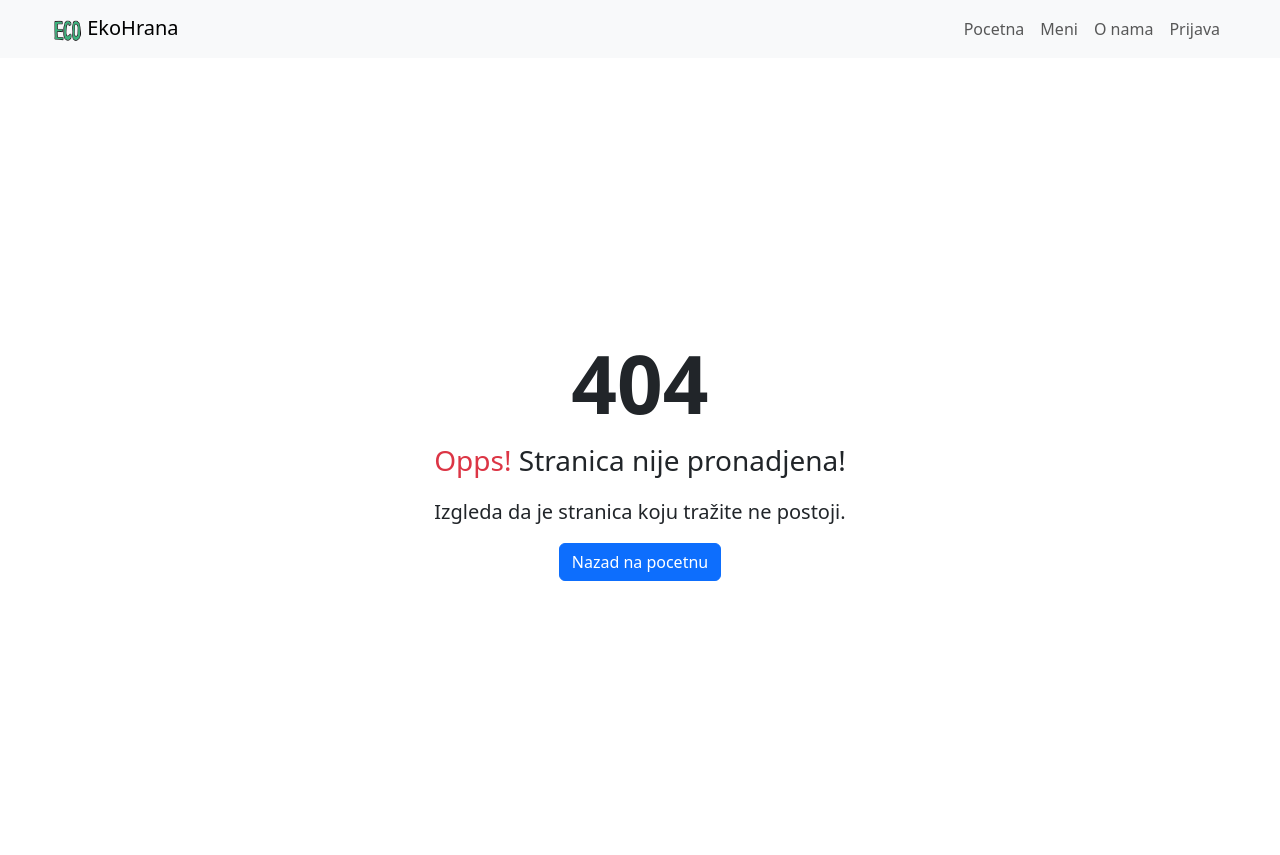
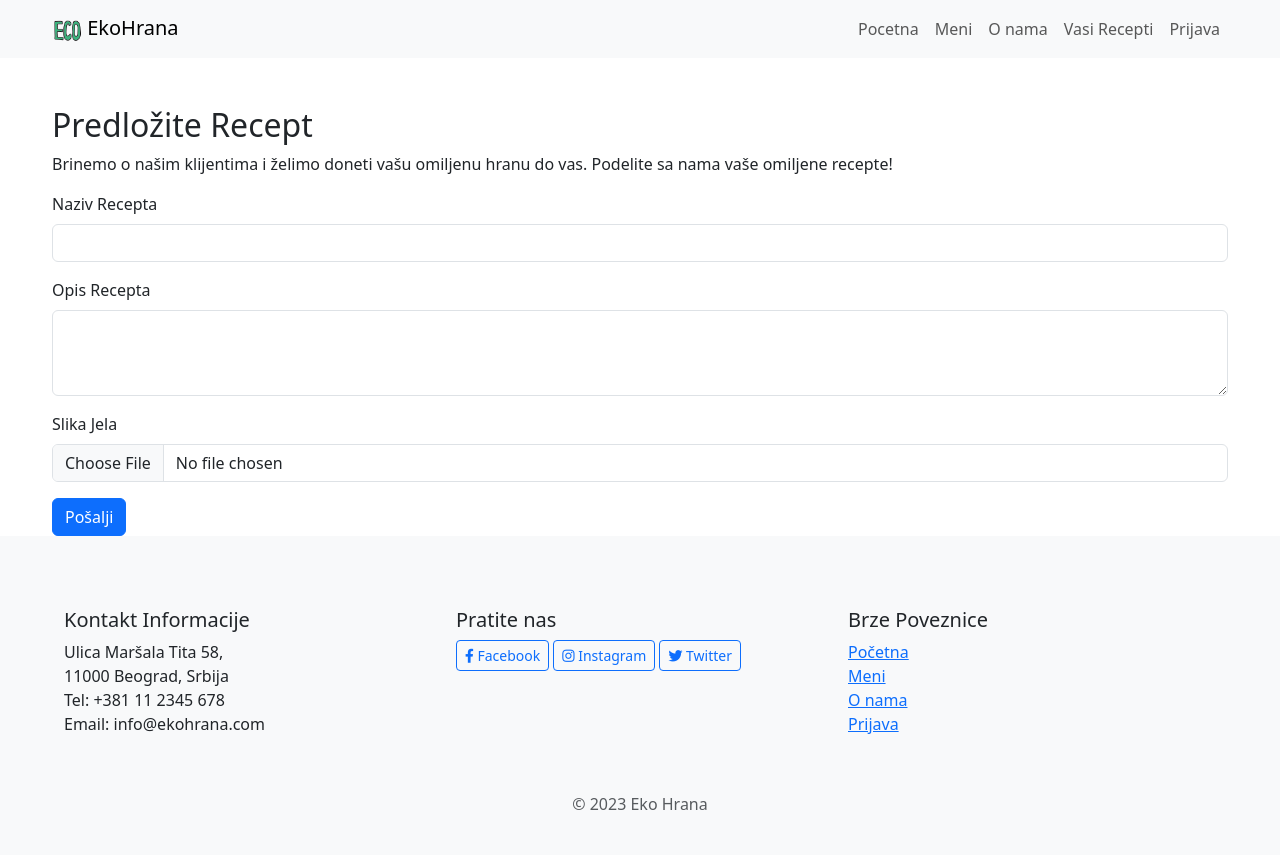
Before and after one commit to Nikola-Milovic/soft-uprav-projekta, a PHP site: page /predlozi in a window 1280 px wide. Shown: the top 855 px of the page. After the commit the page ends 810 px from the top, so only its background shows below. Run offline with PHP 8.4, Linux system fonts and the light colour scheme; data that the repository does not hold is empty.

Commit message:
Uploadavanje recepata

```diff
--- /dev/null
+++ b/app/kontrolori/predlozi.kontrolor.php
@@ -0,0 +1,12 @@
+<?php
+
+namespace Kontrolor;
+
+class PredloziKontrolor {
+
+    use GlavniKontrolor;
+
+    public function index() {
+        $this->view("predlozi");
+    }
+}
--- a/app/pogledi/delovi/heder.php
+++ b/app/pogledi/delovi/heder.php
@@ -51,6 +51,9 @@
 								<li class="nav-item">
 									<a class="nav-link <?= $stranica === 'onama' ? 'active' : '' ?>" href="/onama">O nama</a>
 								</li>
+								<li class="nav-item">
+									<a class="nav-link <?= $stranica === 'predlozi' ? 'active' : '' ?>" href="/predlozi">Vasi Recepti</a>
+								</li>
 
                 <?php if ($korisnik): ?>
                     <li class="nav-item dropdown">
--- /dev/null
+++ b/app/pogledi/predlozi.pogled.php
@@ -0,0 +1,43 @@
+<?php include 'delovi/heder.php'; ?>
+
+<div class="container mt-5">
+    <h2>Predložite Recept</h2>
+    <p>Brinemo o našim klijentima i želimo doneti vašu omiljenu hranu do vas. Podelite sa nama vaše omiljene recepte!</p>
+    <form id="receptForm" enctype="multipart/form-data">
+        <div class="mb-3">
+            <label for="ime" class="form-label">Naziv Recepta</label>
+            <input type="text" class="form-control" id="ime" name="ime" required>
+        </div>
+        <div class="mb-3">
+            <label for="opis" class="form-label">Opis Recepta</label>
+            <textarea class="form-control" id="opis" name="opis" rows="3" required></textarea>
+        </div>
+        <div class="mb-3">
+            <label for="slika" class="form-label">Slika Jela</label>
+            <input type="file" accept='image/*' class="form-control" id="slika" name="slika" required>
+        </div>
+        <button type="submit" class="btn btn-primary">Pošalji</button>
+    </form>
+</div>
+
+<script>
+    $('#receptForm').submit(function(e) {
+        e.preventDefault();
+        var formData = new FormData(this);
+        formData.append('action', 'submitrecept');
+        $.ajax({
+            url: 'api.php',
+            type: 'POST',
+            data: formData,
+            success: function(response) {
+							alert('Vaš predlog je poslat!');
+							$('#receptForm')[0].reset();
+            },
+            cache: false,
+            contentType: false,
+            processData: false
+        });
+    });
+</script>
+
+<?php include 'delovi/futer.php'; ?>
```
Also changed, not shown: public/api.php (+11 -0 lines).
